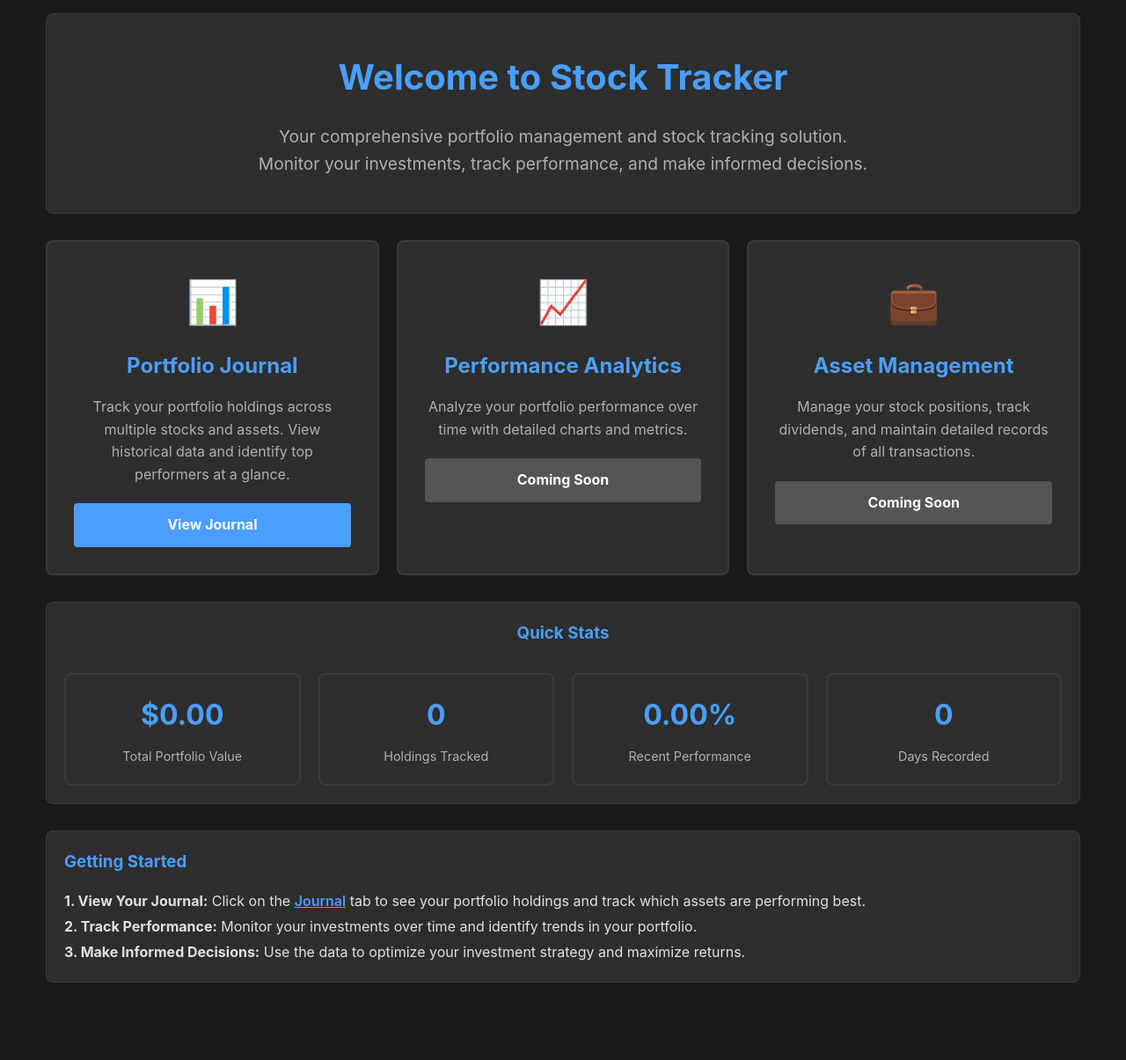
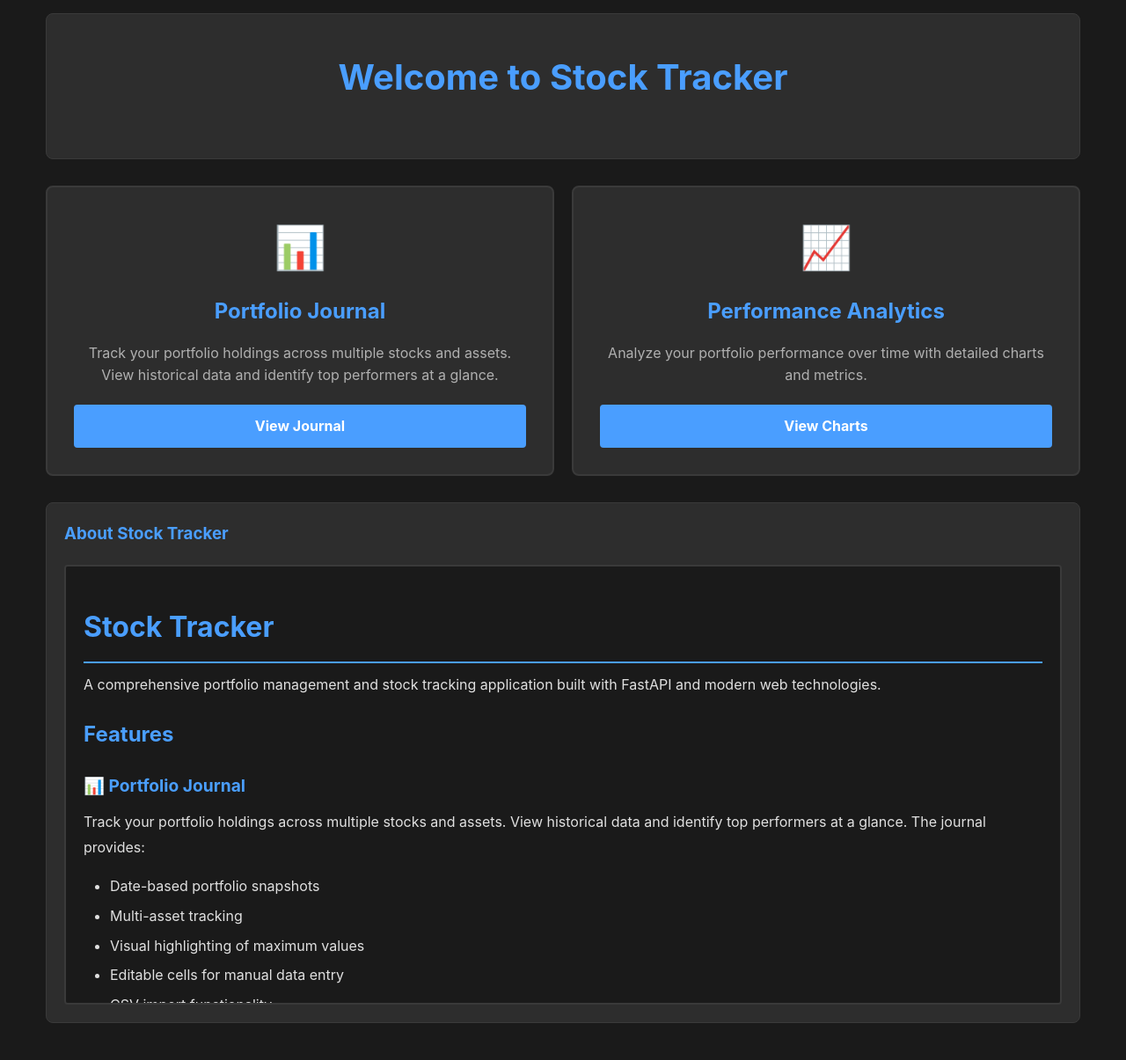
Before and after one commit to Jagard11/Stock_Getter, a FastAPI app: page / in a window 1280 px wide. Shown: the part 54-1259 px from the top of the page at 88% size. Run offline with FastAPI, Linux system fonts and the light colour scheme; data that the repository does not hold is empty.

Commit message:
Integrate README content display in the main interface. Updated server logic to read README.md and pass its content to the index template. Enhanced index.html to include a styled README viewer with markdown parsing for better presentation of information.

```diff
--- a/server.py
+++ b/server.py
@@ -73,12 +73,19 @@
                 performance = ((total_value - previous_total) / previous_total) * 100
                 stats["recent_performance"] = performance
 
+    # Read README content
+    readme_content = ""
+    readme_path = Path("README.md")
+    if readme_path.exists():
+        readme_content = readme_path.read_text()
+
     return templates.TemplateResponse(
         "index.html",
         {
             "request": request,
             "config": config,
             "stats": stats,
+            "readme_content": readme_content,
             "current_theme": current_theme
         }
     )
--- a/templates/index.html
+++ b/templates/index.html
@@ -67,31 +67,97 @@
         margin-bottom: 15px;
     }
 
-    .stats {
-        display: grid;
-        grid-template-columns: repeat(auto-fit, minmax(200px, 1fr));
-        gap: 20px;
+    .readme-viewer {
         margin-top: 30px;
     }
 
-    .stat-card {
+    .readme-viewer h3 {
+        color: var(--accent-primary);
+        margin-bottom: 20px;
+    }
+
+    .readme-content {
+        background-color: var(--bg-tertiary);
+        border: 2px solid var(--border-primary);
+        border-radius: 4px;
+        padding: 20px;
+        max-height: 500px;
+        overflow-y: auto;
+        line-height: 1.8;
+        color: var(--text-primary);
+    }
+
+    .readme-content h1,
+    .readme-content h2,
+    .readme-content h3 {
+        color: var(--accent-primary);
+        margin-top: 20px;
+        margin-bottom: 10px;
+    }
+
+    .readme-content h1 {
+        font-size: 2em;
+        border-bottom: 2px solid var(--border-accent);
+        padding-bottom: 10px;
+    }
+
+    .readme-content h2 {
+        font-size: 1.5em;
+    }
+
+    .readme-content h3 {
+        font-size: 1.2em;
+    }
+
+    .readme-content ul,
+    .readme-content ol {
+        margin-left: 30px;
+        margin-top: 10px;
+        margin-bottom: 10px;
+    }
+
+    .readme-content li {
+        margin-bottom: 5px;
+    }
+
+    .readme-content code {
+        background-color: var(--bg-secondary);
+        padding: 2px 6px;
+        border-radius: 3px;
+        color: var(--accent-primary);
+        font-family: monospace;
+    }
+
+    .readme-content pre {
         background-color: var(--bg-secondary);
         border: 2px solid var(--border-primary);
-        border-radius: 8px;
-        padding: 20px;
-        text-align: center;
+        border-radius: 4px;
+        padding: 15px;
+        overflow-x: auto;
+        margin: 15px 0;
     }
 
-    .stat-card h4 {
-        color: var(--accent-primary);
-        font-size: 2em;
-        margin-bottom: 10px;
-        font-weight: 700;
+    .readme-content pre code {
+        background-color: transparent;
+        padding: 0;
     }
 
-    .stat-card p {
-        color: var(--text-secondary);
-        font-size: 0.9em;
+    .readme-content a {
+        color: var(--link-color);
+        text-decoration: none;
+    }
+
+    .readme-content a:hover {
+        text-decoration: underline;
+    }
+
+    .readme-content p {
+        margin-bottom: 15px;
+    }
+
+    .readme-content strong {
+        font-weight: 700;
+        color: var(--text-primary);
     }
 </style>
 {% endblock %}
@@ -99,7 +165,6 @@
 {% block content %}
 <div class="card hero">
     <h2>Welcome to Stock Tracker</h2>
-    <p>Your comprehensive portfolio management and stock tracking solution. Monitor your investments, track performance, and make informed decisions.</p>
 </div>
 
 <div class="features">
@@ -110,49 +175,37 @@
         <a href="/journal" class="btn">View Journal</a>
     </div>
 
-    <div class="feature-card">
+    <div class="feature-card" onclick="window.location.href='/daily-charts'">
         <div class="icon">📈</div>
         <h3>Performance Analytics</h3>
         <p>Analyze your portfolio performance over time with detailed charts and metrics.</p>
-        <a href="#" class="btn btn-secondary" onclick="event.preventDefault(); alert('Coming soon!')">Coming Soon</a>
-    </div>
-
-    <div class="feature-card">
-        <div class="icon">💼</div>
-        <h3>Asset Management</h3>
-        <p>Manage your stock positions, track dividends, and maintain detailed records of all transactions.</p>
-        <a href="#" class="btn btn-secondary" onclick="event.preventDefault(); alert('Coming soon!')">Coming Soon</a>
+        <a href="/daily-charts" class="btn">View Charts</a>
     </div>
 </div>
 
-<div class="card" style="margin-top: 30px;">
-    <h3 style="text-align: center; margin-bottom: 20px;">Quick Stats</h3>
-    <div class="stats">
-        <div class="stat-card">
-            <h4>${{ "%.2f"|format(stats.total_value) if stats.total_value else "0.00" }}</h4>
-            <p>Total Portfolio Value</p>
-        </div>
-        <div class="stat-card">
-            <h4>{{ stats.holdings_count }}</h4>
-            <p>Holdings Tracked</p>
-        </div>
-        <div class="stat-card">
-            <h4>{% if stats.recent_performance > 0 %}+{% endif %}{{ "%.2f"|format(stats.recent_performance) }}%</h4>
-            <p>Recent Performance</p>
-        </div>
-        <div class="stat-card">
-            <h4>{{ stats.days_recorded }}</h4>
-            <p>Days Recorded</p>
-        </div>
+<div class="card readme-viewer">
+    <h3>About Stock Tracker</h3>
+    <div class="readme-content" id="readme-content">
+        {% if readme_content %}
+            {{ readme_content | safe }}
+        {% else %}
+            <p>README content not available.</p>
+        {% endif %}
     </div>
 </div>
 
-<div class="card" style="margin-top: 30px;">
-    <h3>Getting Started</h3>
-    <p style="margin-top: 15px; line-height: 1.8; color: var(--text-primary);">
-        <strong>1. View Your Journal:</strong> Click on the <a href="/journal" style="color: var(--link-color); font-weight: 600;">Journal</a> tab to see your portfolio holdings and track which assets are performing best.<br>
-        <strong>2. Track Performance:</strong> Monitor your investments over time and identify trends in your portfolio.<br>
-        <strong>3. Make Informed Decisions:</strong> Use the data to optimize your investment strategy and maximize returns.
-    </p>
-</div>
 {% endblock %}
+
+{% block extra_scripts %}
+<script src="https://cdn.jsdelivr.net/npm/marked/marked.min.js"></script>
+<script>
+    // Convert markdown to HTML if readme_content exists
+    document.addEventListener('DOMContentLoaded', function() {
+        const readmeElement = document.getElementById('readme-content');
+        if (readmeElement && readmeElement.textContent.trim()) {
+            const markdownContent = readmeElement.textContent.trim();
+            readmeElement.innerHTML = marked.parse(markdownContent);
+        }
+    });
+</script>
+{% endblock %}
```
Also changed, not shown: README.md (added).
